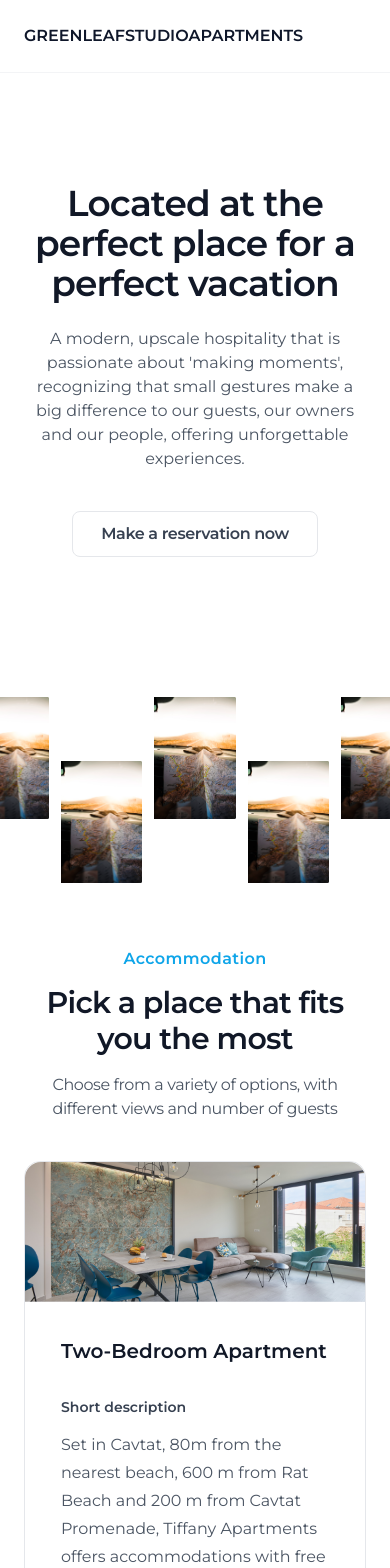
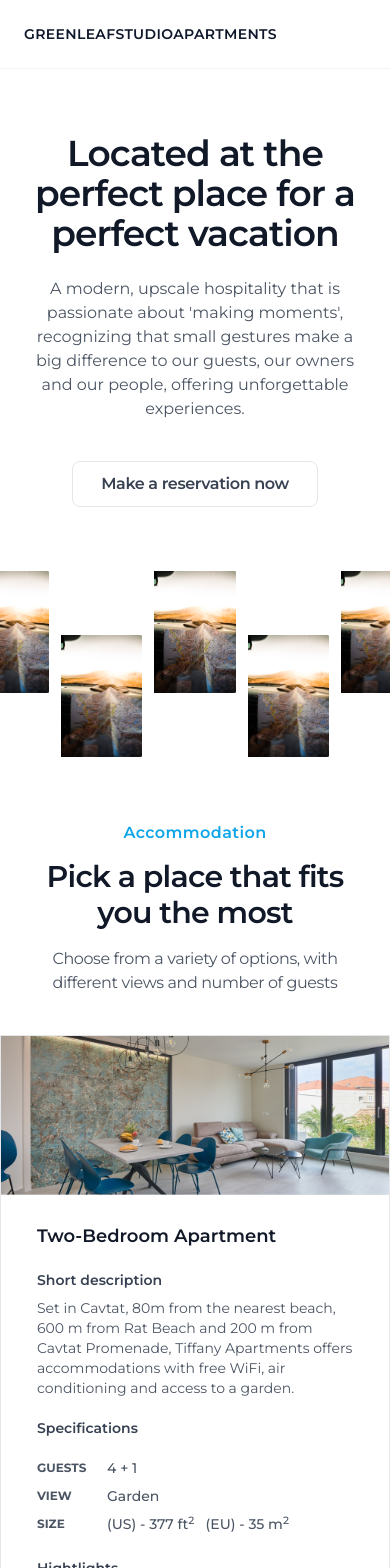
Before and after one commit to IlijaRad/apartments, a Next.js app: page / in a window 390 px wide. Shown: the top 1568 px of the page. Built offline with nearby package versions, Linux system fonts and the light colour scheme.

Commit message:
- responsiveness

```diff
--- a/components/AccommodationSection.js
+++ b/components/AccommodationSection.js
@@ -34,7 +34,8 @@ const APARTMENTS = [
 
 const AccommodationSection = () => {
   return (
-    <div id="accommodation" className="px-6 pt-16 lg:px-12 lg:pt-[140px]">
+    <div id="accommodation" className="pt-16 lg:pt-[140px]">
+      <div className="px-6 lg:px-12">
         <h2 className="text-center font-semibold tracking-wide text-primary-500">
           Accommodation
         </h2>
@@ -45,7 +46,8 @@ const AccommodationSection = () => {
           Choose from a variety of options, with different views and number of
           guests
         </p>
-      <div className="mt-10 grid gap-5 lg:mt-[112px] lg:grid-cols-2">
+      </div>
+      <div className="mt-10 grid gap-y-8 lg:mt-[112px] lg:grid-cols-2 lg:gap-x-6 lg:px-6">
         {APARTMENTS.map(
           ({
             id,
--- a/components/Card.js
+++ b/components/Card.js
@@ -10,36 +10,39 @@ const Card = ({
   imgSrc,
 }) => {
   return (
-    <div className="rounded-2xl border border-gray-200">
-      <Image className="rounded-t-2xl" height={420} src={imgSrc} />
-      <div className="px-9 py-7">
-        <h3 className="text-xl font-semibold text-gray-900 md:text-2xl">
+    <div className="border border-gray-200 lg:rounded-2xl">
+      <Image className="lg:rounded-t-2xl" height={420} src={imgSrc} />
+      <div className="px-9 py-5 lg:py-7">
+        <h3 className="text-lg font-semibold text-gray-900 lg:text-2xl">
           {title}
         </h3>
-        <div className="mt-8 text-sm font-semibold leading-5 text-gray-700">
+        <div className="mt-5 text-sm font-semibold text-gray-700 lg:mt-8 lg:leading-5">
           Short description
         </div>
-        <p className="mt-3.5 leading-7 text-gray-600">{description}</p>
-        <div className="mt-7 text-sm font-semibold text-gray-700">
+        <p className="mt-2 text-sm text-gray-600 lg:mt-3.5 lg:leading-7">
+          {description}
+        </p>
+        <div className="mt-5 text-sm font-semibold text-gray-700 lg:mt-7">
           Specifications
         </div>
-        <div className="mt-6">
+        <div className="mt-5 lg:mt-6">
           <div className="grid grid-cols-[70px_auto] text-gray-600">
             <div className="text-xs font-bold uppercase leading-5">Guests</div>
             <div className="text-sm font-medium">{guests}</div>
           </div>
-          <div className="mt-3.5 grid grid-cols-[70px_auto] text-gray-600">
+          <div className="mt-2 grid grid-cols-[70px_auto] text-gray-600 lg:mt-3.5">
             <div className="text-xs font-bold uppercase leading-5">View</div>
             <div className="text-sm font-medium">{view}</div>
           </div>
-          <div className="mt-3.5 grid grid-cols-[70px_auto] text-gray-600">
+          <div className="mt-2 grid grid-cols-[70px_auto] text-gray-600 lg:mt-3.5">
             <div className="text-xs font-bold uppercase leading-5">Size</div>
             <div className="text-sm font-medium">
-              (US) - {size.us} ft<sup>2</sup> (EU) - {size.eu} m<sup>2</sup>
+              (US) - {size.us} ft<sup>2</sup>&nbsp;&nbsp;&nbsp;(EU) - {size.eu}{" "}
+              m<sup>2</sup>
             </div>
           </div>
         </div>
-        <div className="mt-8 text-sm font-semibold text-gray-700">
+        <div className="mt-6 text-sm font-semibold text-gray-700 lg:mt-8">
           Hightlights
         </div>
         <div className="mt-3 flex flex-wrap gap-4">
--- a/components/Header.js
+++ b/components/Header.js
@@ -27,16 +27,16 @@ const Header = () => {
   return (
     <div className="border-b border-gray-100">
       <header className="mx-auto flex max-w-7xl items-center justify-center p-6">
-        <div className="flex w-full items-center justify-between">
-          <div className="text-base font-semibold uppercase text-[#0F172A] md:text-xl">
+        <div className="flex w-full items-center justify-between gap-x-6">
+          <div className="text-sm font-semibold uppercase tracking-wide text-slate-900 lg:text-xl lg:tracking-wider">
             <a href={HOME}>Greenleafstudioapartments</a>
           </div>
           <nav className="hidden md:block">
-            <ul className="flex gap-x-12">
+            <ul className="flex gap-x-4 lg:gap-x-12">
               {LINKS.map(({ id, label, href }) => (
                 <li
                   key={id}
-                  className="transition-color font-medium text-gray-700 hover:text-gray-800"
+                  className="transition-color text-sm text-gray-700 hover:text-gray-800 lg:text-base lg:font-medium"
                 >
                   <a href={href}>{label}</a>
                 </li>
--- a/components/HomeSection.js
+++ b/components/HomeSection.js
@@ -12,7 +12,7 @@ const IMAGES = [
 
 const HomeSection = () => {
   return (
-    <div id="home" className="overflow-hidden pt-[110px]">
+    <div id="home" className="overflow-hidden pt-16 md:pt-[110px]">
       <div className="px-6 lg:px-12">
         <h1 className="mx-auto max-w-5xl text-center text-4xl font-semibold tracking-tight text-gray-900 md:text-5xl lg:text-7xl">
           Located at the perfect place for a perfect vacation
@@ -30,7 +30,7 @@ const HomeSection = () => {
       >
         Make a reservation now
       </a>
-      <div className="-mx-8 mt-[140px] flex justify-center gap-x-3 md:gap-x-5 lg:gap-x-[45px]">
+      <div className="-mx-8 mt-16 flex justify-center gap-x-3 md:mt-[140px] md:gap-x-5 lg:gap-x-[45px]">
         {IMAGES.map(({ id, src, alt, position }) => (
           <div
             key={id}
```
Lines whose indentation alone changed are shown as unchanged.
